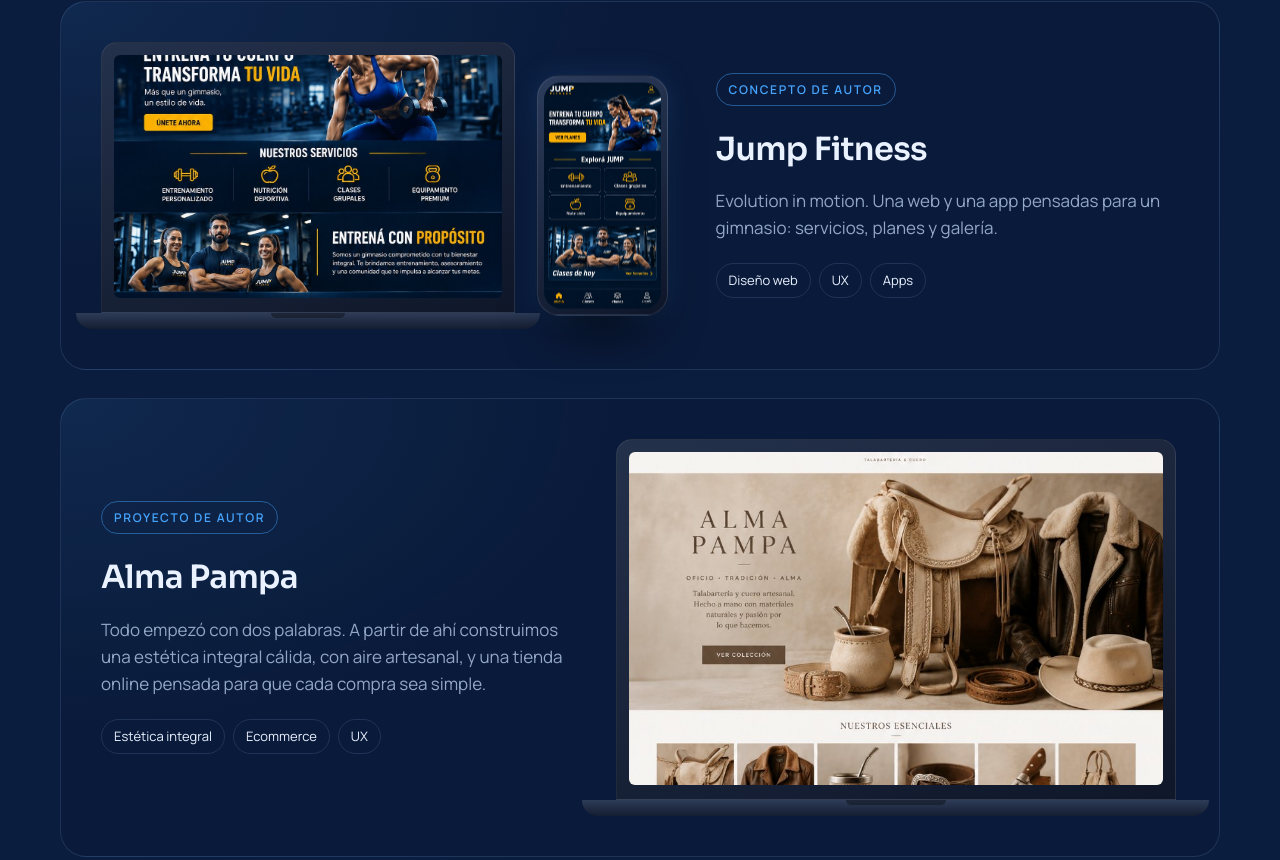
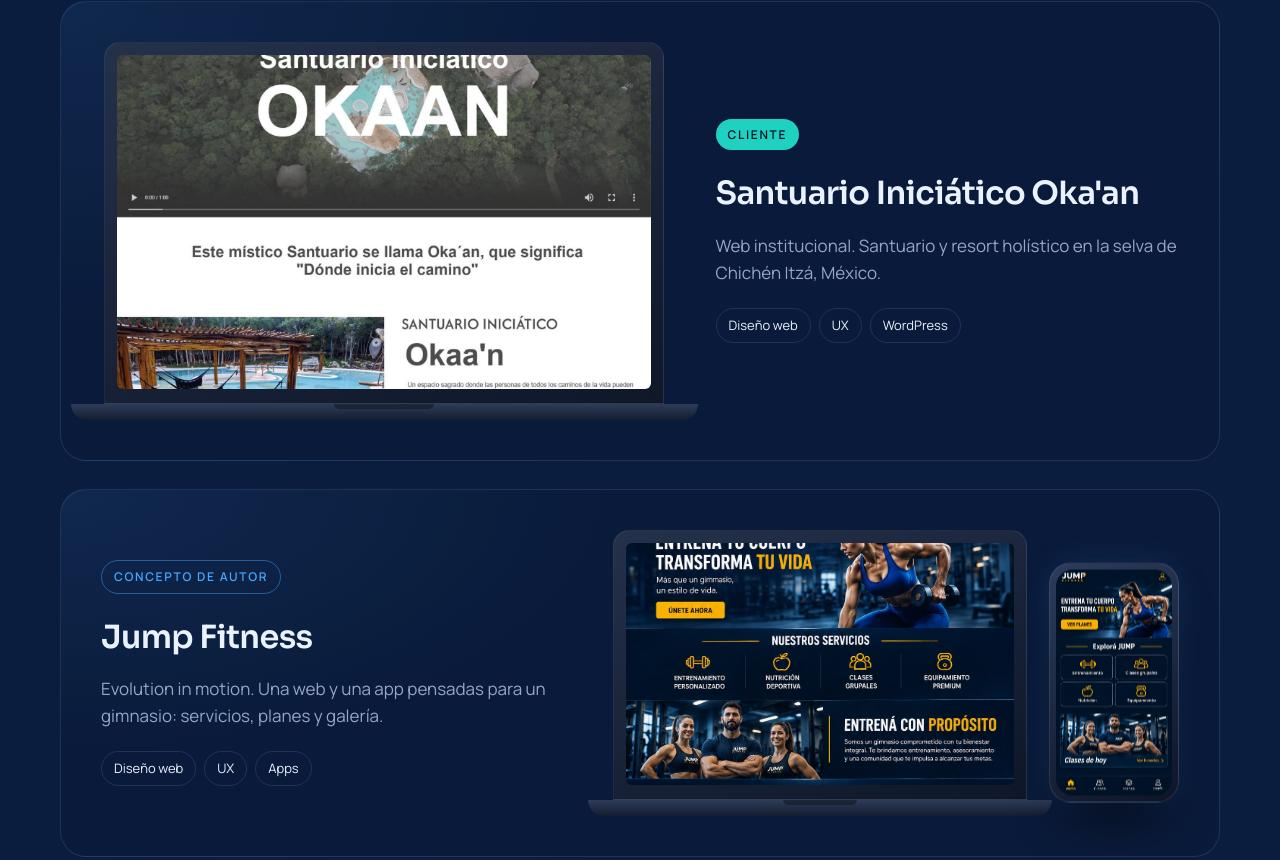
Before and after one commit to adn-digitalsolutions/adn-digitalsolutions.github.io, a plain HTML site: page index.html in a window 1280 px wide. Shown: the part 4660-5520 px from the top of the page. Drawn offline with Linux system fonts and the light colour scheme; animation ran at ten frames a second.

Commit message:
Agrega proyecto Santuario Iniciático Oka'an al portfolio
Co-Authored-By: Claude Opus 5.5 <noreply@anthropic.com>
Claude-Session: https://claude.ai/code/session_01PLG72E2rmW5dHKZ5BQbB7S

```diff
--- a/index.html
+++ b/index.html
@@ -660,6 +660,18 @@
 
         <article class="proj reveal">
           <div class="stage">
+            <div class="laptop"><div class="lid"><div class="screen scroll" style="background-image:url('img/okaan-full.jpg')" role="img" aria-label="Recorrido por la web del Santuario Iniciático Oka'an"></div></div><div class="base"></div></div>
+          </div>
+          <div>
+            <span class="kind real">Cliente</span>
+            <h3>Santuario Iniciático Oka'an</h3>
+            <p>Web institucional. Santuario y resort holístico en la selva de Chichén Itzá, México.</p>
+            <div class="chips"><span>Diseño web</span><span>UX</span><span>WordPress</span></div>
+          </div>
+        </article>
+
+        <article class="proj reveal">
+          <div class="stage">
             <div class="duo">
               <div class="laptop"><div class="lid"><div class="screen scroll" style="background-image:url('img/jump-full.jpg')" role="img" aria-label="Recorrido por la web de Jump Fitness"></div></div><div class="base"></div></div>
               <div class="mobile"><img class="mscreen" src="img/jump-mobile.jpg" alt="Versión de celular de Jump Fitness"></div>
```
Also changed, not shown: img/okaan-full.jpg (added).
